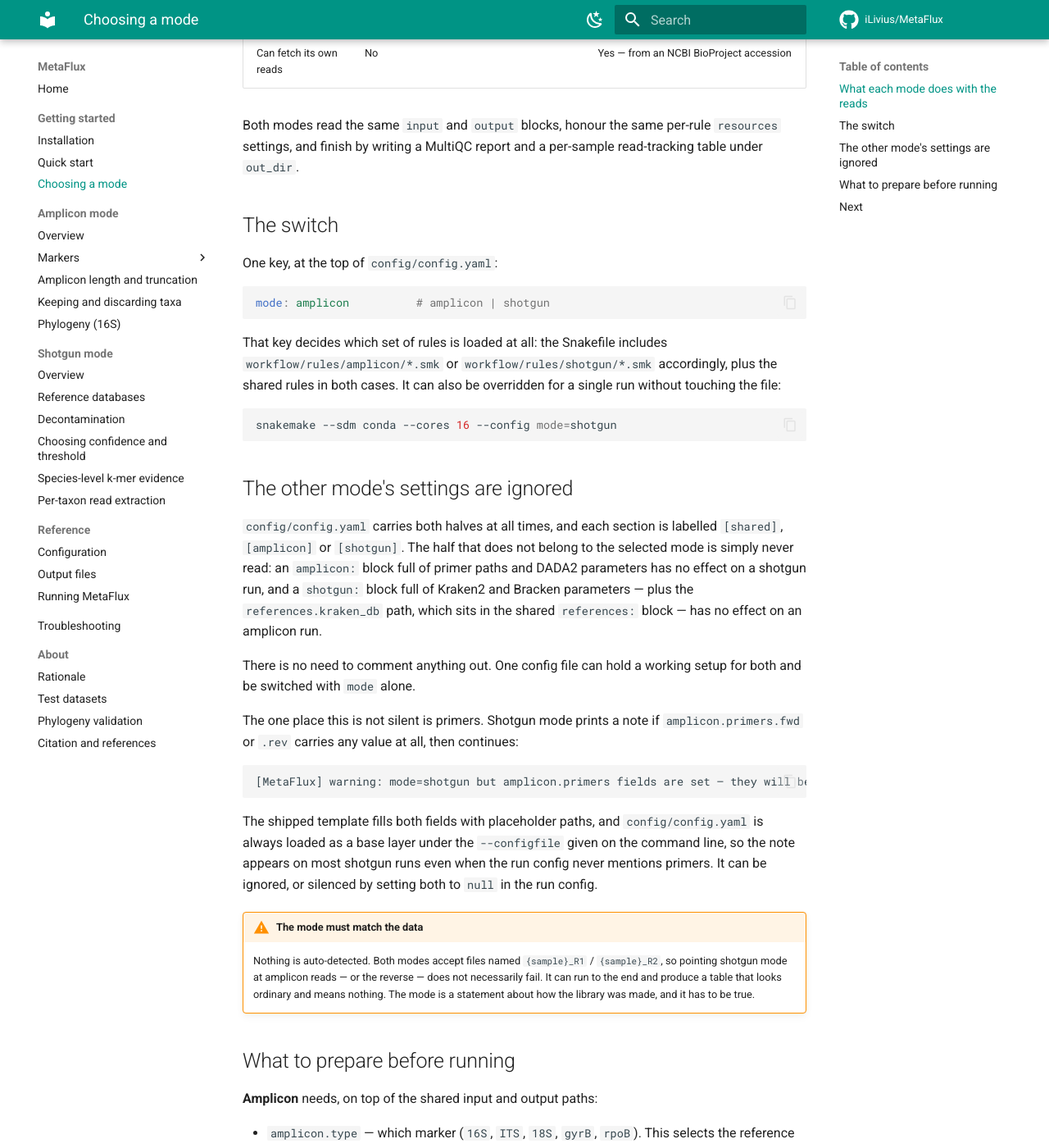
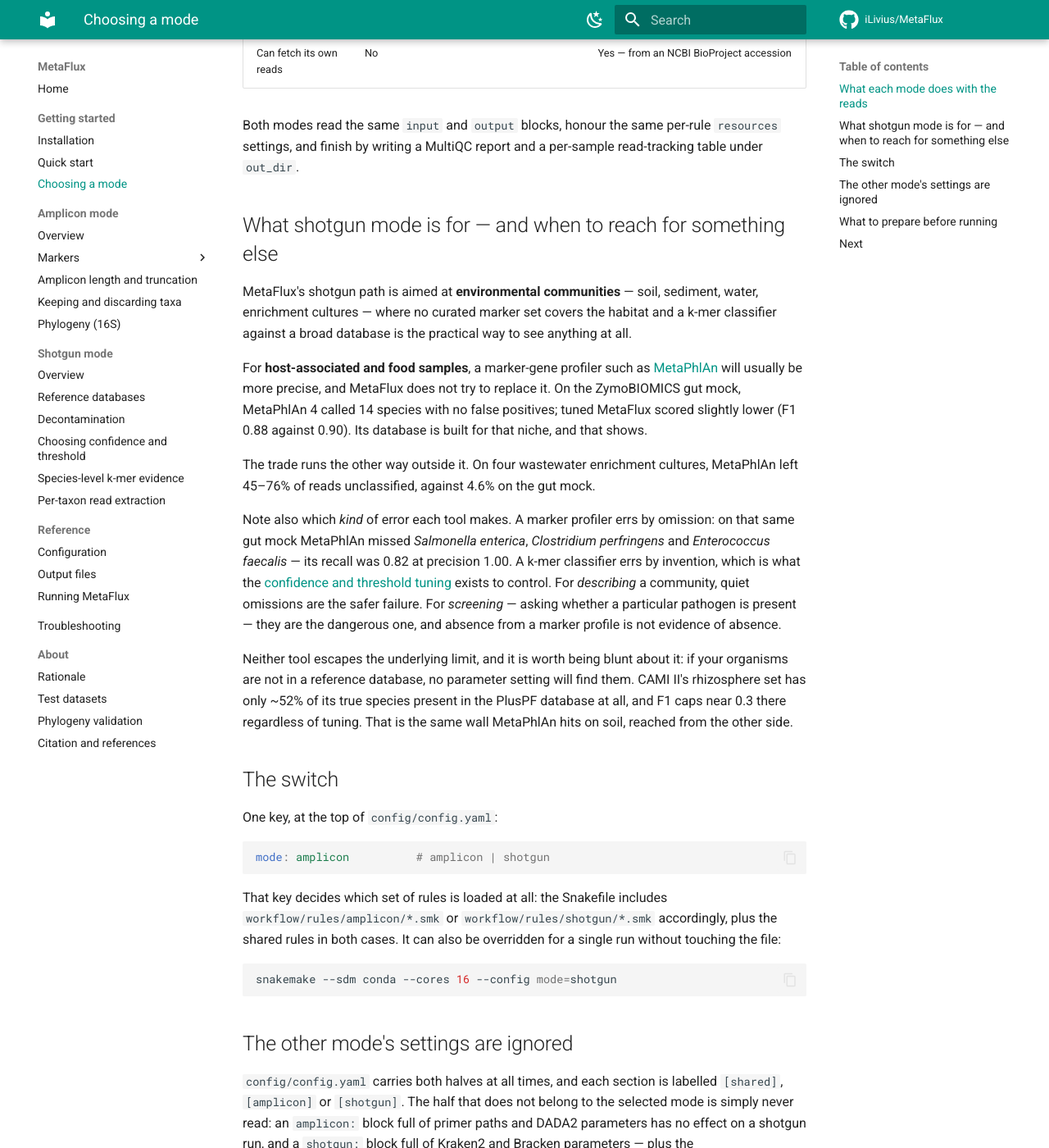
Before and after one commit to iLivius/MetaFlux, an MkDocs documentation site: the page built from docs/getting-started/choosing-a-mode.md, in a window 1280 px wide and 1400 px high, scrolled down 986 px. Shown: the whole window at 82% size. Built offline with MkDocs 1.6.1 and Material for MkDocs 9.7.7, drawn with Linux system fonts in a browser that asks for light colours; comment, search, counter and statistics services are not loaded.

Commit message:
Docs: say plainly what shotgun mode is for, and when to use something else
MetaFlux's shotgun path targets environmental communities, where no curated
marker set covers the habitat. For host-associated and food samples a
marker-gene profiler is usually more precise, and the docs now say so with the
numbers rather than leaving a reader to find out.

Scored from the benchmark artifacts already on disk: on the ZymoBIOMICS gut
mock MetaPhlAn 4 called 14 species with precision 1.00, recall 0.82 (F1 0.90
against tuned MetaFlux's 0.88) - it missed Salmonella enterica, Clostridium
perfringens and Enterococcus faecalis. On the four wastewater enrichment
cultures it left 45-76% of reads unclassified, against 4.6% on the gut mock.

The section makes the point that the two tools fail in opposite directions - a
marker profiler errs by omission, a k-mer classifier by invention - so absence
from a marker profile is not evidence of absence when screening rather than
describing. And that neither escapes the shared limit: CAMI II rhizosphere has
only ~52% of its species in PlusPF at all, and F1 caps near 0.3 there whatever
the parameters. Cross-referenced from the shotgun overview.

```diff
--- a/docs/getting-started/choosing-a-mode.md
+++ b/docs/getting-started/choosing-a-mode.md
@@ -28,6 +28,36 @@
 Both modes read the same `input` and `output` blocks, honour the same per-rule
 `resources` settings, and finish by writing a MultiQC report and a per-sample
 read-tracking table under `out_dir`.
+
+## What shotgun mode is for — and when to reach for something else
+
+MetaFlux's shotgun path is aimed at **environmental communities** — soil, sediment,
+water, enrichment cultures — where no curated marker set covers the habitat and a k-mer
+classifier against a broad database is the practical way to see anything at all.
+
+For **host-associated and food samples**, a marker-gene profiler such as
+[MetaPhlAn](https://github.com/biobakery/MetaPhlAn) will usually be more precise, and
+MetaFlux does not try to replace it. On the ZymoBIOMICS gut mock, MetaPhlAn 4 called 14
+species with no false positives; tuned MetaFlux scored slightly lower (F1 0.88 against
+0.90). Its database is built for that niche, and that shows.
+
+The trade runs the other way outside it. On four wastewater enrichment cultures,
+MetaPhlAn left 45–76% of reads unclassified, against 4.6% on the gut mock.
+
+Note also which *kind* of error each tool makes. A marker profiler errs by omission: on
+that same gut mock MetaPhlAn missed *Salmonella enterica*, *Clostridium perfringens* and
+*Enterococcus faecalis* — its recall was 0.82 at precision 1.00. A k-mer classifier errs
+by invention, which is what the [confidence and threshold
+tuning](../shotgun/confidence-and-threshold.md) exists to control. For *describing* a
+community, quiet omissions are the safer failure. For *screening* — asking whether a
+particular pathogen is present — they are the dangerous one, and absence from a marker
+profile is not evidence of absence.
+
+Neither tool escapes the underlying limit, and it is worth being blunt about it: if your
+organisms are not in a reference database, no parameter setting will find them. CAMI II's
+rhizosphere set has only ~52% of its true species present in the PlusPF database at all,
+and F1 caps near 0.3 there regardless of tuning. That is the same wall MetaPhlAn hits on
+soil, reached from the other side.
 
 ## The switch
 
--- a/docs/shotgun/overview.md
+++ b/docs/shotgun/overview.md
@@ -4,6 +4,11 @@
 primer: every read pair that comes off the sequencer is matched against a k-mer
 database, so what limits the result is sequencing depth and the reference database
 rather than the resolving power of one marker gene.
+
+!!! note "Is shotgun mode the right tool for your samples?"
+    This path targets environmental communities. For host-associated or food
+    samples a marker-gene profiler is usually more precise — see
+    [what shotgun mode is for](../getting-started/choosing-a-mode.md#what-shotgun-mode-is-for-and-when-to-reach-for-something-else).
 
 The pipeline is [Kraken2](https://github.com/DerrickWood/kraken2) for read
 classification and [Bracken](https://github.com/jenniferlu717/Bracken) for abundance
```
